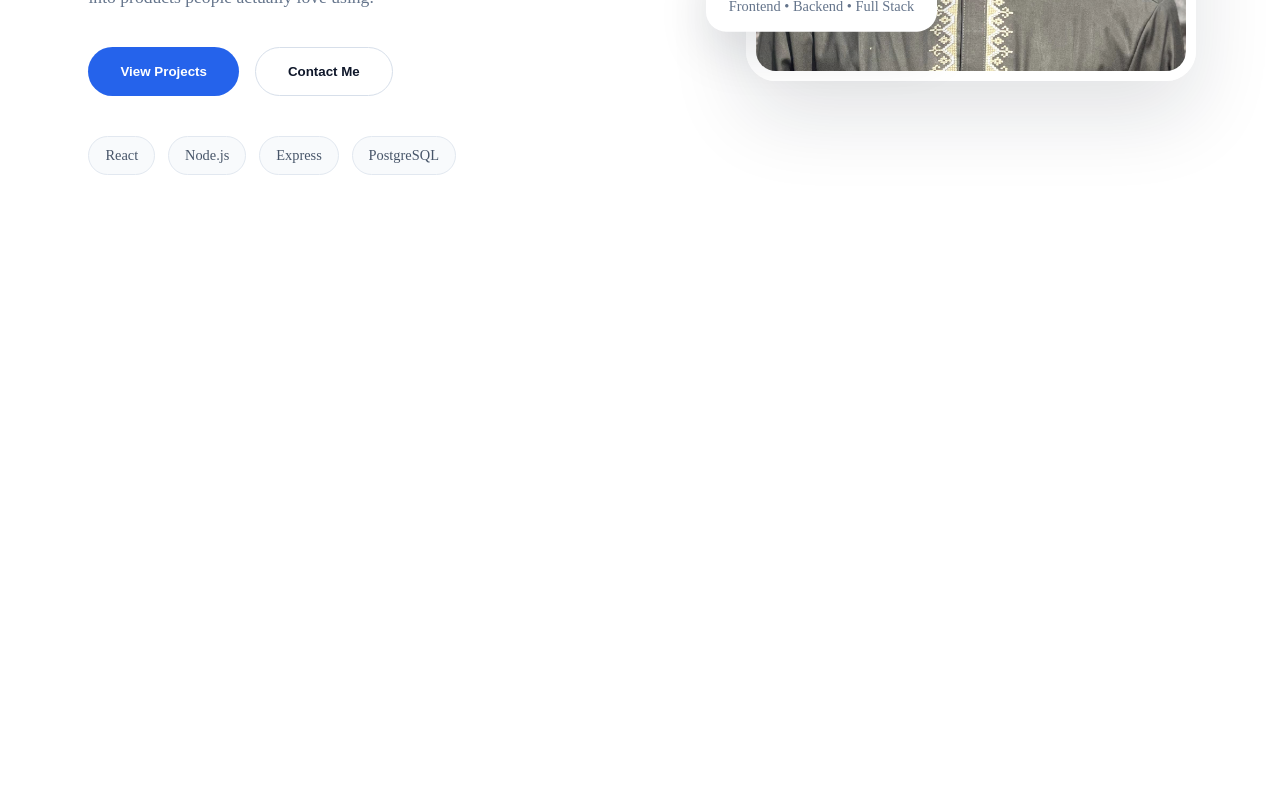
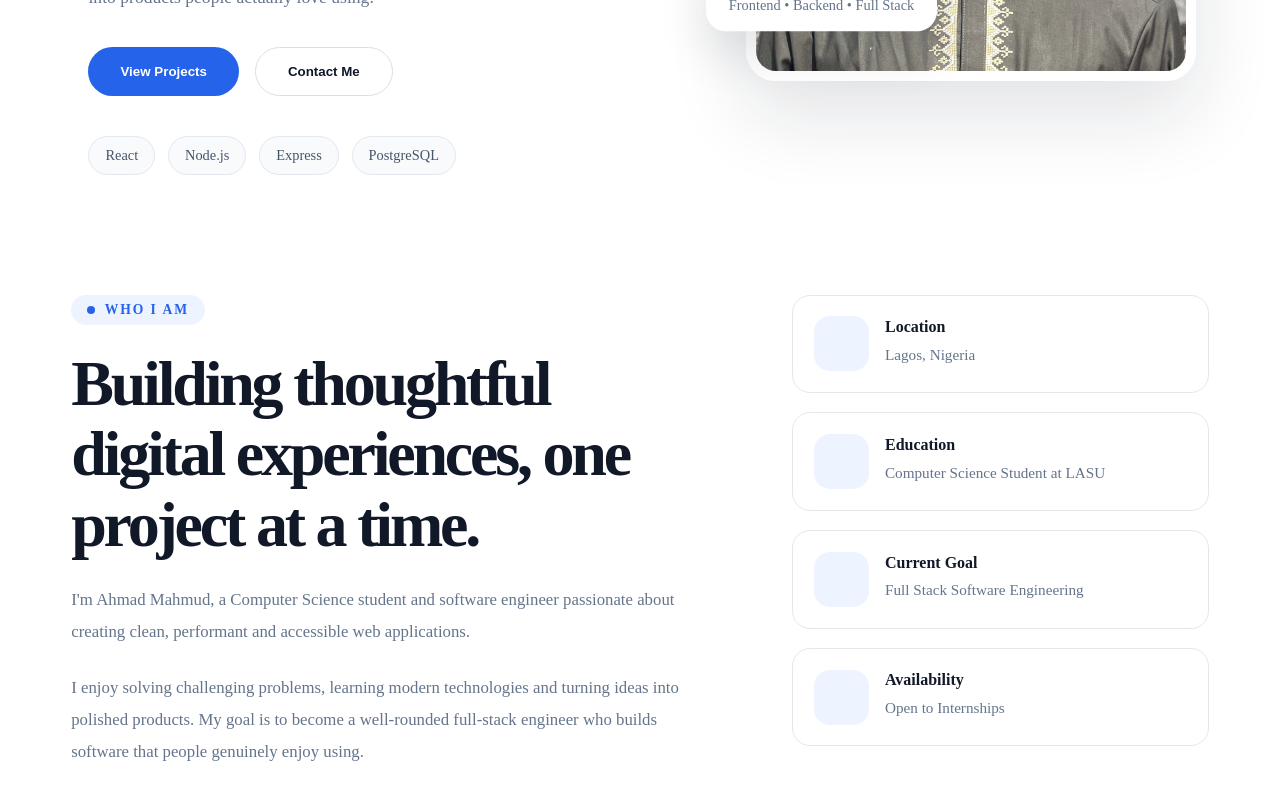
Before and after one commit to Opemipo01-tech/personal-website, a React (Vite) app: page / in a window 1280 px wide. Shown: the part 530-1330 px from the top of the page. Before the commit the page ends 800 px from the top, so only its background shows below. Built offline with nearby package versions, Linux system fonts and the light colour scheme.

Commit message:
feat:sucessfully implemented the code for my about section

```diff
--- a/src/App.jsx
+++ b/src/App.jsx
@@ -1,5 +1,6 @@
 import './App.css'
 import Home from './Pages/home'
+import About from './components/About'
 
 function App() {
 
@@ -7,6 +8,7 @@ function App() {
   return (
     <>
     <Home/>
+    <About/>
     </>
   )
 }
--- a/src/components/About.jsx
+++ b/src/components/About.jsx
@@ -0,0 +1,113 @@
+import "../styles/about.css";
+
+function About() {
+  return (
+    <section id="about" className="about">
+
+      <div className="about-container">
+
+        {/* LEFT SIDE */}
+
+        <div className="about-content">
+
+          <span className="section-tag">
+            WHO I AM
+          </span>
+
+          <h2>
+            Building thoughtful digital experiences,
+            one project at a time.
+          </h2>
+
+          <p>
+            I'm Ahmad Mahmud, a Computer Science student and software
+            engineer passionate about creating clean, performant and
+            accessible web applications.
+          </p>
+
+          <p>
+            I enjoy solving challenging problems, learning modern
+            technologies and turning ideas into polished products.
+            My goal is to become a well-rounded full-stack engineer
+            who builds software that people genuinely enjoy using.
+          </p>
+
+        </div>
+
+        {/* RIGHT SIDE */}
+
+        <div className="about-facts">
+
+          <div className="fact-card">
+
+            <div className="fact-icon">
+              {/* Icon */}
+            </div>
+
+            <div>
+
+              <h4>Location</h4>
+
+              <p>Lagos, Nigeria</p>
+
+            </div>
+
+          </div>
+
+          <div className="fact-card">
+
+            <div className="fact-icon">
+              {/* Icon */}
+            </div>
+
+            <div>
+
+              <h4>Education</h4>
+
+              <p>Computer Science Student at LASU</p>
+
+            </div>
+
+          </div>
+
+          <div className="fact-card">
+
+            <div className="fact-icon">
+              {/* Icon */}
+            </div>
+
+            <div>
+
+              <h4>Current Goal</h4>
+
+              <p>Full Stack Software Engineering</p>
+
+            </div>
+
+          </div>
+
+          <div className="fact-card">
+
+            <div className="fact-icon">
+              {/* Icon */}
+            </div>
+
+            <div>
+
+              <h4>Availability</h4>
+
+              <p>Open to Internships</p>
+
+            </div>
+
+          </div>
+
+        </div>
+
+      </div>
+
+    </section>
+  );
+}
+
+export default About;
--- /dev/null
+++ b/src/styles/about.css
@@ -0,0 +1,304 @@
+/* ===================================
+            ABOUT
+=================================== */
+
+.about{
+
+    padding:100px 0;
+
+}
+
+.about-container{
+
+    width:min(1200px,90%);
+    margin:auto;
+
+    display:grid;
+
+    grid-template-columns:1.2fr .8fr;
+
+    gap:6rem;
+
+    align-items:start;
+
+}
+
+/* ============================
+        LEFT
+============================ */
+
+.about-content{
+
+    animation:fadeLeft 1s ease;
+
+}
+
+.section-tag{
+
+    display:inline-flex;
+
+    align-items:center;
+
+    gap:.6rem;
+
+    padding:.45rem 1rem;
+
+    border-radius:999px;
+
+    background:#EEF4FF;
+
+    color:#2563EB;
+
+    font-size:.85rem;
+
+    font-weight:600;
+
+    letter-spacing:.12rem;
+
+    text-transform:uppercase;
+
+}
+
+.section-tag::before{
+
+    content:"";
+
+    width:8px;
+    height:8px;
+
+    border-radius:50%;
+
+    background:#2563EB;
+
+}
+
+.about h2{
+
+    margin:1.5rem 0;
+
+    font-size:clamp(2.5rem,5vw,4rem);
+
+    line-height:1.1;
+
+    letter-spacing:-.05em;
+
+    color:#111827;
+
+}
+
+.about p{
+
+    margin-bottom:1.5rem;
+
+    font-size:1.05rem;
+
+    line-height:1.9;
+
+    color:#64748B;
+
+    max-width:650px;
+
+}
+
+/* ============================
+        FACTS
+============================ */
+
+.about-facts{
+
+    display:flex;
+
+    flex-direction:column;
+
+    gap:1.2rem;
+
+}
+
+.fact-card{
+
+    display:flex;
+
+    align-items:center;
+
+    gap:1rem;
+
+    padding:1.3rem;
+
+    border:1px solid #E5E7EB;
+
+    border-radius:18px;
+
+    background:white;
+
+    transition:.35s;
+
+    animation:fadeUp .8s ease;
+
+}
+
+.fact-card:hover{
+
+    transform:translateY(-6px);
+
+    border-color:#2563EB;
+
+    box-shadow:0 18px 35px rgba(37,99,235,.08);
+
+}
+
+/* ============================
+        ICON
+============================ */
+
+.fact-icon{
+
+    width:55px;
+    height:55px;
+
+    flex-shrink:0;
+
+    border-radius:16px;
+
+    display:flex;
+
+    align-items:center;
+    justify-content:center;
+
+    background:#EEF4FF;
+
+    color:#2563EB;
+
+    font-size:1.3rem;
+
+}
+
+.fact-card h4{
+
+    margin:0 0 .3rem;
+
+    color:#111827;
+
+    font-size:1rem;
+
+}
+
+.fact-card p{
+
+    margin:0;
+
+    font-size:.95rem;
+
+    color:#64748B;
+
+}
+
+/* ============================
+        ANIMATIONS
+============================ */
+
+@keyframes fadeLeft{
+
+from{
+
+opacity:0;
+
+transform:translateX(-40px);
+
+}
+
+to{
+
+opacity:1;
+
+transform:none;
+
+}
+
+}
+
+@keyframes fadeUp{
+
+from{
+
+opacity:0;
+
+transform:translateY(40px);
+
+}
+
+to{
+
+opacity:1;
+
+transform:none;
+
+}
+
+}
+
+/* ============================
+        RESPONSIVE
+============================ */
+
+@media(max-width:1000px){
+
+.about-container{
+
+grid-template-columns:1fr;
+
+gap:4rem;
+
+}
+
+}
+
+@media(max-width:768px){
+
+.about{
+
+padding:90px 0;
+
+}
+
+.about h2{
+
+font-size:2.5rem;
+
+}
+
+.about-facts{
+
+width:100%;
+
+}
+
+}
+
+@media(max-width:500px){
+
+.about{
+
+padding:70px 0;
+
+}
+
+.about h2{
+
+font-size:2rem;
+
+}
+
+.fact-card{
+
+padding:1rem;
+
+}
+
+.fact-icon{
+
+width:48px;
+height:48px;
+
+}
+
+}
```
